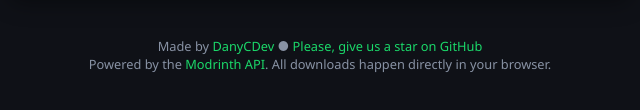
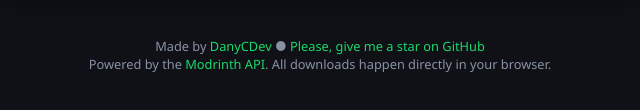
Before and after one commit to DanyCDev/modrinth-collection-web-download, a plain HTML site: page index.html in a window 1280 px wide. Shown: the part 514-624 px from the top of the page, 320-960 px from the left. Drawn offline with nearby package versions, Linux system fonts and the light colour scheme.

Commit message:
Update index.html footer

```diff
--- a/index.html
+++ b/index.html
@@ -401,7 +401,7 @@
 </div>
 
 <footer>
-  <div>Made by <a href="https://github.com/DanyCDev">DanyCDev</a> ● <a href="https://github.com/DanyCDev/modrinth-collection-web-download">Please, give us a star on GitHub</a></div>
+  <div>Made by <a href="https://github.com/DanyCDev">DanyCDev</a> ● <a href="https://github.com/DanyCDev/modrinth-collection-web-download">Please, give me a star on GitHub</a></div>
   <div>Powered by the <a href="https://docs.modrinth.com/" target="_blank" rel="noopener">Modrinth API</a>.
   All downloads happen directly in your browser.</div>
 </footer>
```
